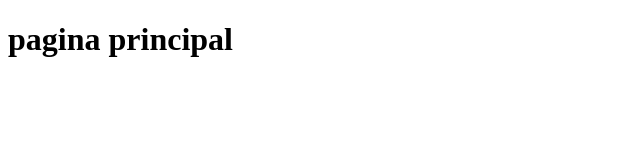
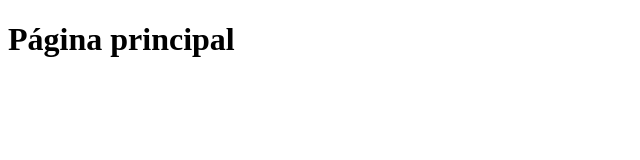
Before and after one commit to Franvidela/proyecto-inicial, a plain HTML site: page index.html in a window 1280 px wide. Shown: the whole page, without its empty margins (0-640 px from the left). Drawn offline with Linux system fonts and the light colour scheme.

Commit message:
un tilde

```diff
--- a/index.html
+++ b/index.html
@@ -7,6 +7,6 @@
     <title>Document</title>
 </head>
 <body>
-    <h1>pagina principal</h1>
+    <h1>Página principal</h1>
 </body>
 </html>
```
